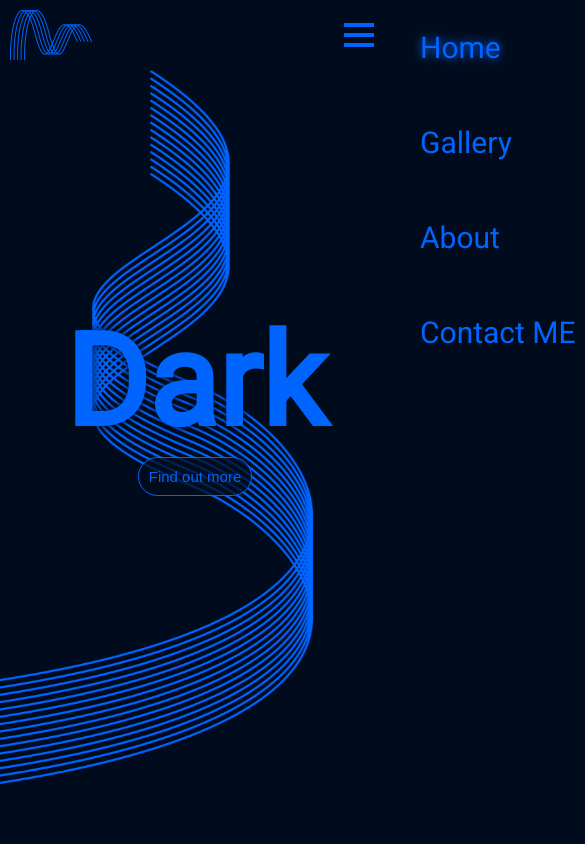
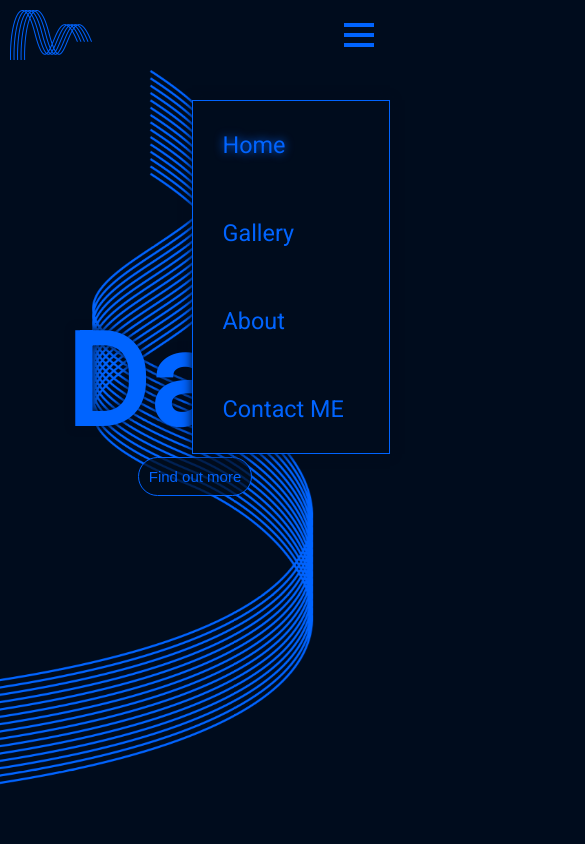
Before and after one commit to Mohammad3id/Dark, a plain HTML site: page index.html in a window 390 px wide. Both pictures are taken after a click on the element 359 px from the left and 35 px from the top of the page. Shown: the top 844 px of the page, 585 px wide, since content can reach past the window. Drawn offline with Linux system fonts and the light colour scheme.

Commit message:
partially implemented navbar toggle button

```diff
--- a/index.html
+++ b/index.html
@@ -101,5 +101,6 @@
 				</p>
 			</div>
 		</div>
+		<script src="scripts/script.js"></script>
 	</body>
 </html>
--- /dev/null
+++ b/scripts/script.js
@@ -0,0 +1,7 @@
+nav_button = document.querySelector(".navbar-button");
+nav_items = document.querySelectorAll(".navbar-item");
+nav_items_box = document.querySelector(".navbar-items");
+
+nav_button.addEventListener("click", () => {
+	nav_items_box.classList.toggle("toggle");
+});
--- a/styles/style.css
+++ b/styles/style.css
@@ -25,6 +25,7 @@ button {
 
 .navbar-items {
 	display: flex;
+	transition: all 0.5s;
 }
 
 .navbar-button {
@@ -46,7 +47,6 @@ button {
 	font-size: 30px;
 	padding: 30px;
 	animation-delay: 2s;
-	transition: all 0.5s;
 }
 
 .navbar-brand {
@@ -205,12 +205,25 @@ button {
 	.navbar-items {
 		position: absolute;
 		right: 0px;
-		top: 0px;
+		top: 100px;
 		display: block;
 		transform: translateX(100%);
+		border: 1px solid rgb(0, 100, 255);
+		background-color: rgb(0, 12, 29);
+		z-index: 100;
+		box-shadow: 0px 0px 10px rgb(0, 12, 29);
+	}
+
+	.navbar-item {
+		width: 35vw;
+		font-size: 6vw;
+	}
+
+	.navbar-item a {
+		width: 100%;
 	}
 
 	.navbar-items.toggle {
-		transform: translateX(50%);
+		transform: translateX(0%);
 	}
 }
```
